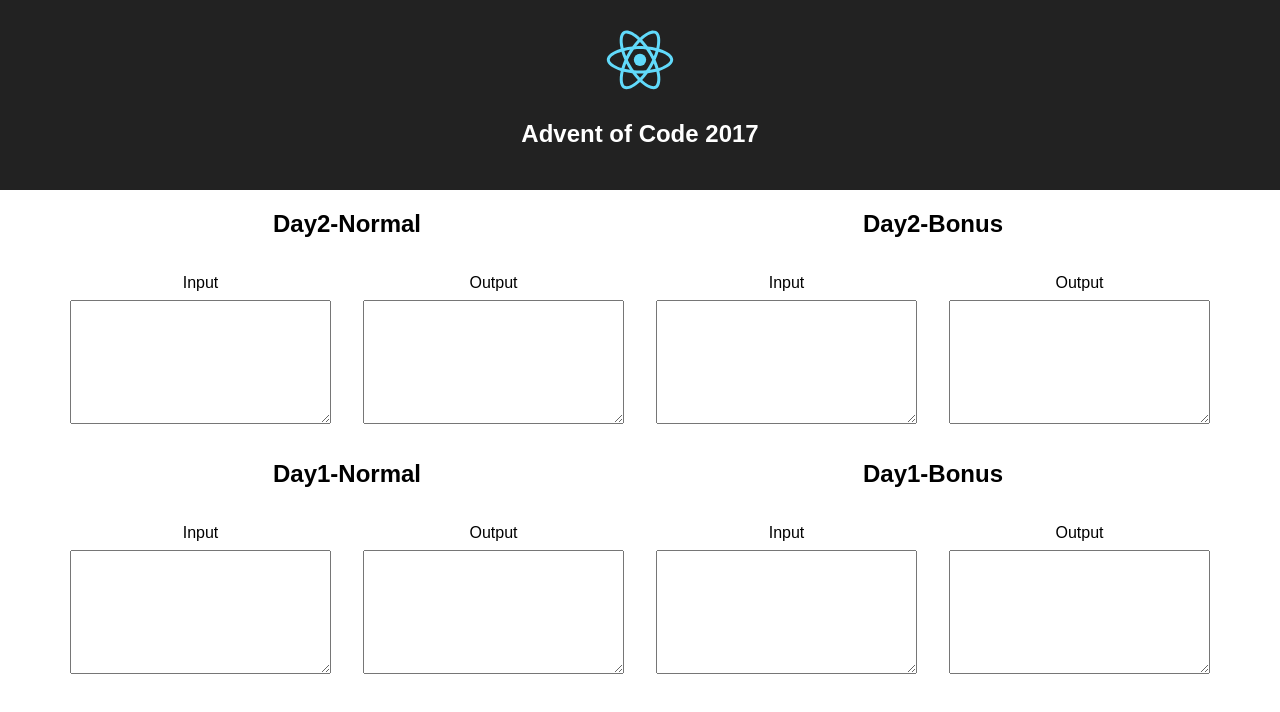
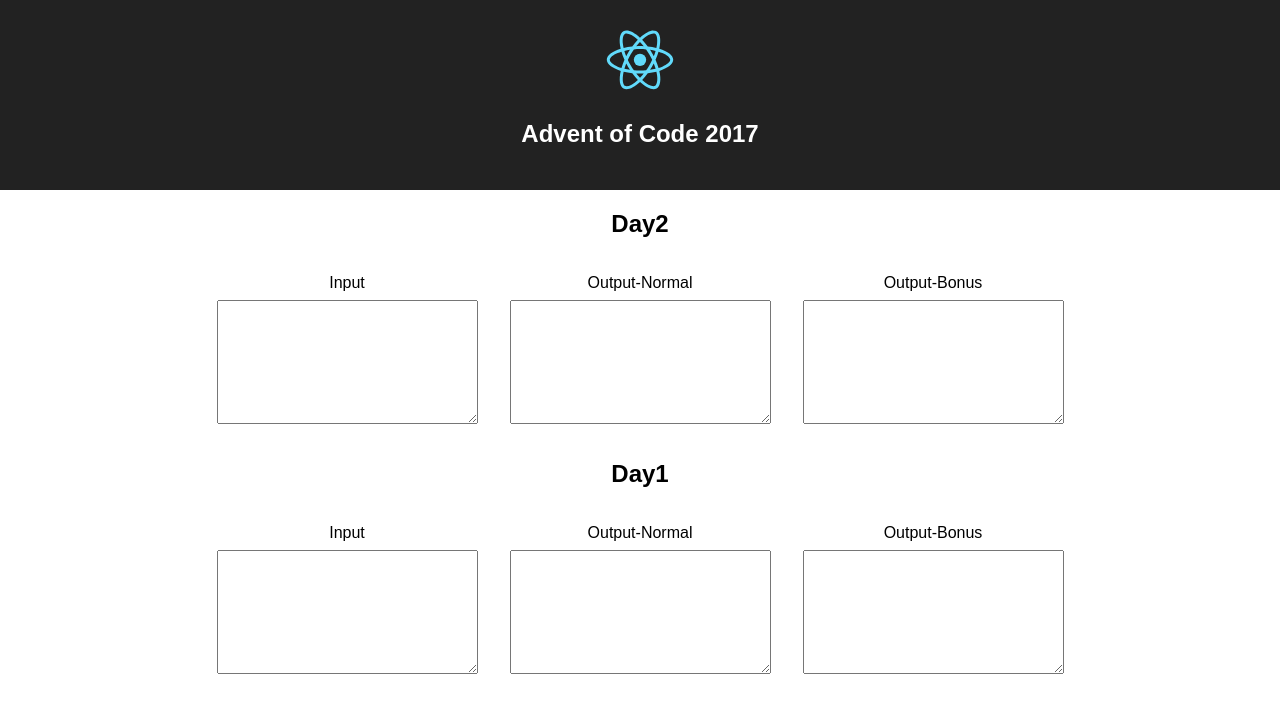
Before and after one commit to tudorpavel/advent-2017, a React (Create React App) app: page / in a window 1280 px wide. Shown: the top 712 px of the page. Built offline with nearby package versions, Linux system fonts and the light colour scheme.

Commit message:
refactor Day after learning that there is 1 input and 2 outputs

```diff
--- a/src/App.js
+++ b/src/App.js
@@ -4,8 +4,8 @@ import logo from './logo.svg';
 import './App.css';
 
 import DayContainer from './components/DayContainer';
-import { day1Normal, day1Bonus } from './utils/day1';
-import { day2Normal, day2Bonus } from './utils/day2';
+import * as day1 from './utils/day1';
+import * as day2 from './utils/day2';
 
 class App extends Component {
   render() {
@@ -17,20 +17,12 @@ class App extends Component {
         </header>
         <div className="App__content">
           <DayContainer
-            titleId="Day2-Normal"
-            dayHandler={ day2Normal }
+            titleId="Day2"
+            dayHandler={ day2 }
           />
           <DayContainer
-            titleId="Day2-Bonus"
-            dayHandler={ day2Bonus }
-          />
-          <DayContainer
-            titleId="Day1-Normal"
-            dayHandler={ day1Normal }
-          />
-          <DayContainer
-            titleId="Day1-Bonus"
-            dayHandler={ day1Bonus }
+            titleId="Day1"
+            dayHandler={ day1 }
           />
         </div>
       </div>
--- a/src/components/Day.js
+++ b/src/components/Day.js
@@ -5,7 +5,7 @@ import './Day.css';
 
 import InputGroup from './InputGroup';
 
-const Day = ({ titleId, inputText, outputText, onChange }) => {
+const Day = ({ titleId, inputText, outputTextNormal, outputTextBonus,onChange }) => {
   return (
     <div className="Day">
       <h2 className="Day__title">
@@ -19,9 +19,14 @@ const Day = ({ titleId, inputText, outputText, onChange }) => {
           onChange={ onChange }
         />
         <InputGroup
-          labelText="Output"
-          inputName={ `${titleId}-output` }
-          inputValue={ outputText }
+          labelText="Output-Normal"
+          inputName={ `${titleId}-output-normal` }
+          inputValue={ outputTextNormal }
+        />
+        <InputGroup
+          labelText="Output-Bonus"
+          inputName={ `${titleId}-output-bonus` }
+          inputValue={ outputTextBonus }
         />
       </div>
     </div>
@@ -31,7 +36,8 @@ const Day = ({ titleId, inputText, outputText, onChange }) => {
 Day.propTypes = {
   titleId: PropTypes.string.isRequired,
   inputText: PropTypes.string.isRequired,
-  outputText: PropTypes.string.isRequired,
+  outputTextNormal: PropTypes.string.isRequired,
+  outputTextBonus: PropTypes.string.isRequired,
   onChange: PropTypes.func.isRequired
 };
 
--- a/src/components/DayContainer.js
+++ b/src/components/DayContainer.js
@@ -7,13 +7,15 @@ class DayContainer extends Component {
   constructor(props) {
     super(props);
 
-    this.dayHandler = props.dayHandler;
+    this.handleNormal = props.dayHandler.normal;
+    this.handleBonus = props.dayHandler.bonus;
 
     this.handleChange = this.handleChange.bind(this);
 
     this.state = {
       inputText: '',
-      outputText: ''
+      outputTextNormal: '',
+      outputTextBonus: ''
     }
   }
 
@@ -22,19 +24,21 @@ class DayContainer extends Component {
 
     this.setState({
       inputText: newInputText,
-      outputText: this.dayHandler(newInputText)
+      outputTextNormal: this.handleNormal(newInputText),
+      outputTextBonus: this.handleBonus(newInputText)
     });
   }
 
   render() {
     const { titleId } = this.props;
-    const { inputText, outputText } = this.state;
+    const { inputText, outputTextNormal, outputTextBonus } = this.state;
 
     return (
       <Day
         titleId={ titleId }
         inputText={ inputText }
-        outputText={ outputText }
+        outputTextNormal={ outputTextNormal }
+        outputTextBonus={ outputTextBonus }
         onChange={ this.handleChange }
       />
     );
@@ -43,7 +47,7 @@ class DayContainer extends Component {
 
 DayContainer.propTypes = {
   titleId: PropTypes.string.isRequired,
-  dayHandler: PropTypes.func.isRequired
+  dayHandler: PropTypes.object.isRequired
 };
 
 export default DayContainer;
--- a/src/utils/day1.js
+++ b/src/utils/day1.js
@@ -16,10 +16,10 @@ const day1 = (inputText, comparisonStep) => {
   return result.toString();
 };
 
-export const day1Normal = (inputText) => {
+export function normal(inputText) {
   return day1(inputText, 1);
 };
 
-export const day1Bonus = (inputText) => {
+export function bonus(inputText) {
   return day1(inputText, inputText.length / 2);
 };
--- a/src/utils/day2.js
+++ b/src/utils/day2.js
@@ -44,10 +44,10 @@ const day2 = (inputText, rowChecksum) => {
   return finalChecksum(rows.map(rowChecksum)).toString();
 }
 
-export const day2Normal = (inputText) => {
+export function normal(inputText) {
   return day2(inputText, rowChecksumNormal);
 };
 
-export const day2Bonus = (inputText) => {
+export function bonus(inputText) {
   return day2(inputText, rowChecksumBonus);
 };
```
